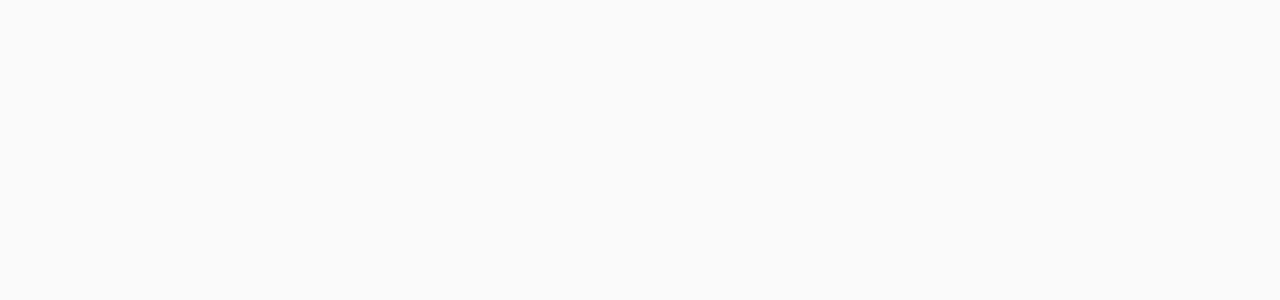
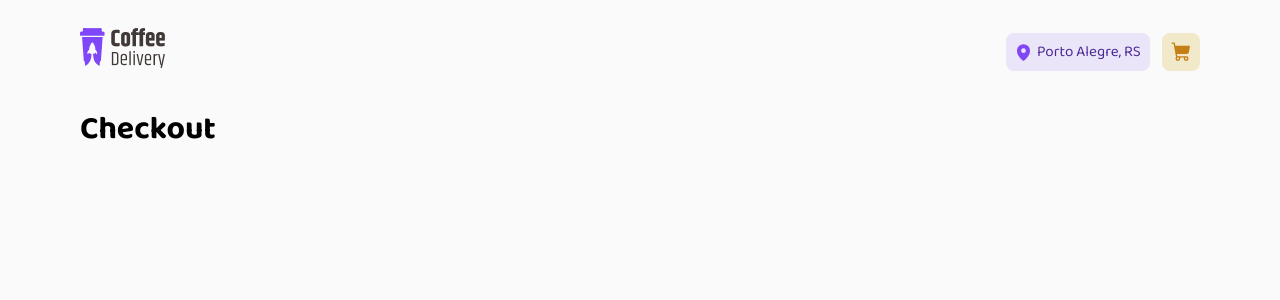
Before and after one commit to VictorMattosOW/coffeeDelivery, a React (Vite) app: page /checkout in a window 1280 px wide. Before the commit this address had no page. Shown: the top 300 px of the page. Built offline with nearby package versions, Linux system fonts and the light colour scheme.

Commit message:
create route for checkout and success pages

```diff
--- a/src/Router.tsx
+++ b/src/Router.tsx
@@ -1,12 +1,16 @@
 import { Routes, Route } from 'react-router-dom'
 import { DefaultLayout } from './layouts/DefaultLayouts'
 import { Home } from './pages/Home'
+import { Checkout } from './pages/Checkout'
+import { Success } from './pages/Success'
 
 export function Router() {
   return (
     <Routes>
       <Route path="/" element={<DefaultLayout />}>
         <Route path="/" element={<Home />} />
+        <Route path="/checkout" element={<Checkout />} />
+        <Route path="/success" element={<Success />} />
       </Route>
     </Routes>
   )
--- /dev/null
+++ b/src/pages/Checkout/index.tsx
@@ -0,0 +1,3 @@
+export function Checkout() {
+  return <h1>Checkout</h1>
+}
--- a/src/pages/Home/CoffeeList/index.tsx
+++ b/src/pages/Home/CoffeeList/index.tsx
@@ -12,6 +12,7 @@
   TagContent,
   Title,
 } from './styled'
+
 interface CoffeeType {
   id: number
   name: string
--- /dev/null
+++ b/src/pages/Success/index.tsx
@@ -0,0 +1,3 @@
+export function Success() {
+  return <h1>Success</h1>
+}
```
